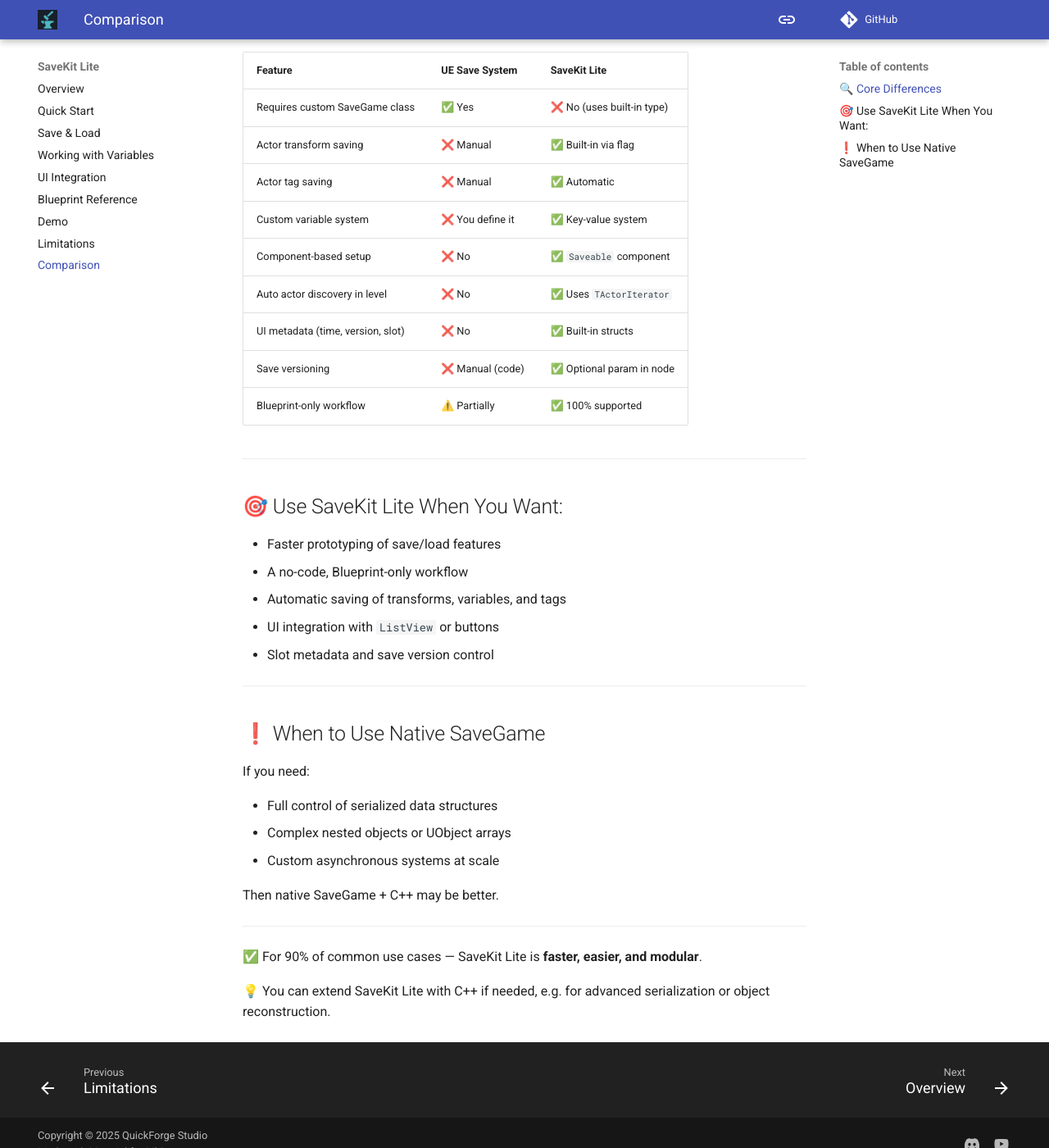
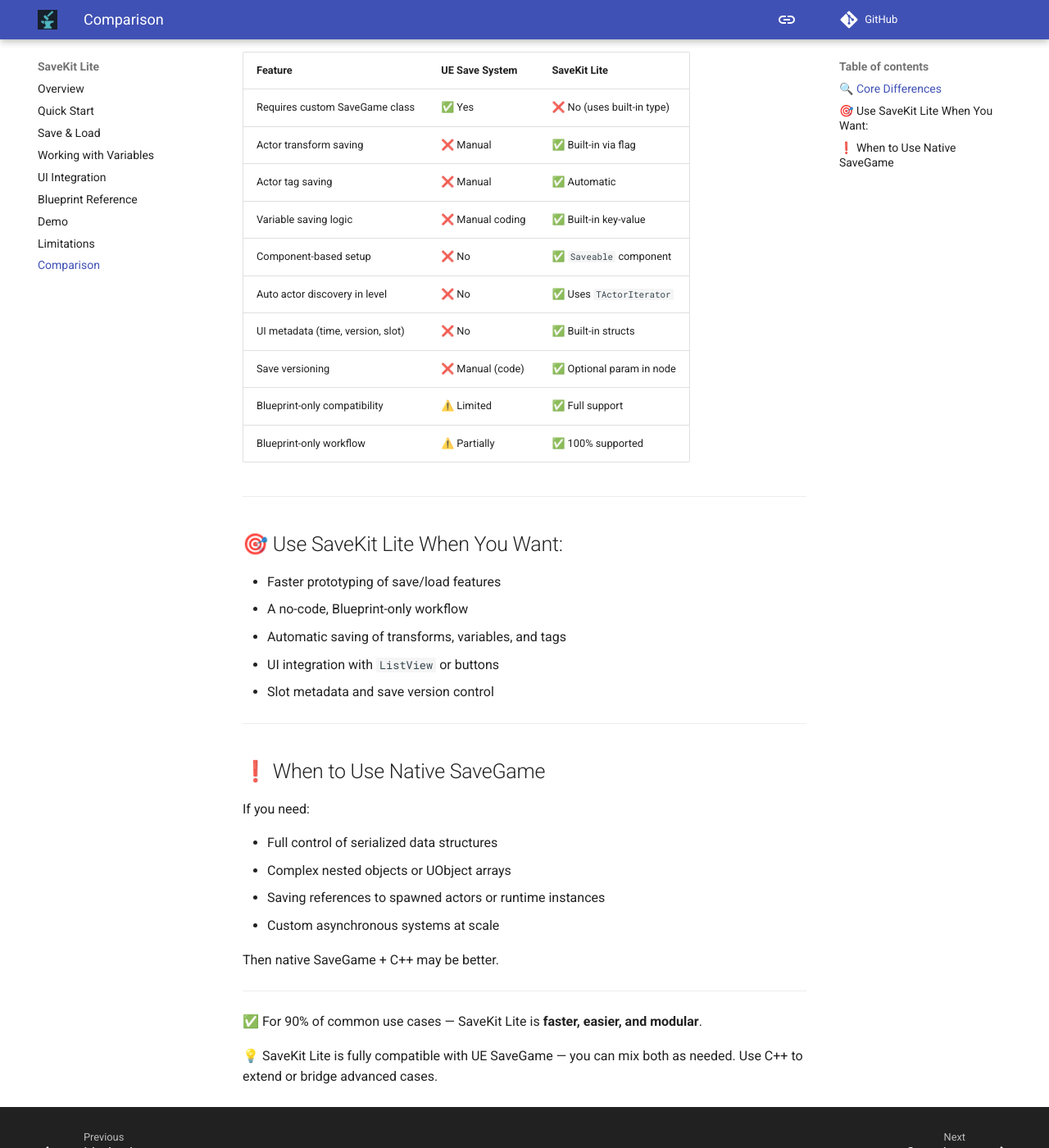
Before and after one commit to george-shilovsky/quickforge-docs, an MkDocs documentation site: the page built from docs/SaveKitLite/comparison.md, in a window 1280 px wide and 1400 px high, scrolled down 400 px. Shown: the whole window at 82% size. Built offline with MkDocs 1.6.1 and Material for MkDocs 9.7.7, drawn with Linux system fonts in a browser that asks for light colours; comment, search, counter and statistics services are not loaded.

Commit message:
Update comparison.md

```diff
--- a/docs/SaveKitLite/comparison.md
+++ b/docs/SaveKitLite/comparison.md
@@ -11,11 +11,12 @@
 | Requires custom SaveGame class       | ✅ Yes               | ❌ No (uses built-in type) |
 | Actor transform saving               | ❌ Manual            | ✅ Built-in via flag       |
 | Actor tag saving                     | ❌ Manual            | ✅ Automatic               |
-| Custom variable system               | ❌ You define it     | ✅ Key-value system        |
+| Variable saving logic               | ❌ Manual coding     | ✅ Built-in key-value        |
 | Component-based setup                | ❌ No                | ✅ `Saveable` component    |
 | Auto actor discovery in level        | ❌ No                | ✅ Uses `TActorIterator`   |
 | UI metadata (time, version, slot)    | ❌ No                | ✅ Built-in structs        |
 | Save versioning                      | ❌ Manual (code)     | ✅ Optional param in node  |
+| Blueprint-only compatibility | ⚠️ Limited | ✅ Full support |
 | Blueprint-only workflow              | ⚠️ Partially         | ✅ 100% supported          |
 
 ---
@@ -36,6 +37,7 @@
 
 - Full control of serialized data structures
 - Complex nested objects or UObject arrays
+- Saving references to spawned actors or runtime instances
 - Custom asynchronous systems at scale
 
 Then native SaveGame + C++ may be better.
@@ -44,4 +46,5 @@
 
 ✅ For 90% of common use cases — SaveKit Lite is **faster, easier, and modular**.
 
-💡 You can extend SaveKit Lite with C++ if needed, e.g. for advanced serialization or object reconstruction.
+💡 SaveKit Lite is fully compatible with UE SaveGame — you can mix both as needed.
+Use C++ to extend or bridge advanced cases.
```
